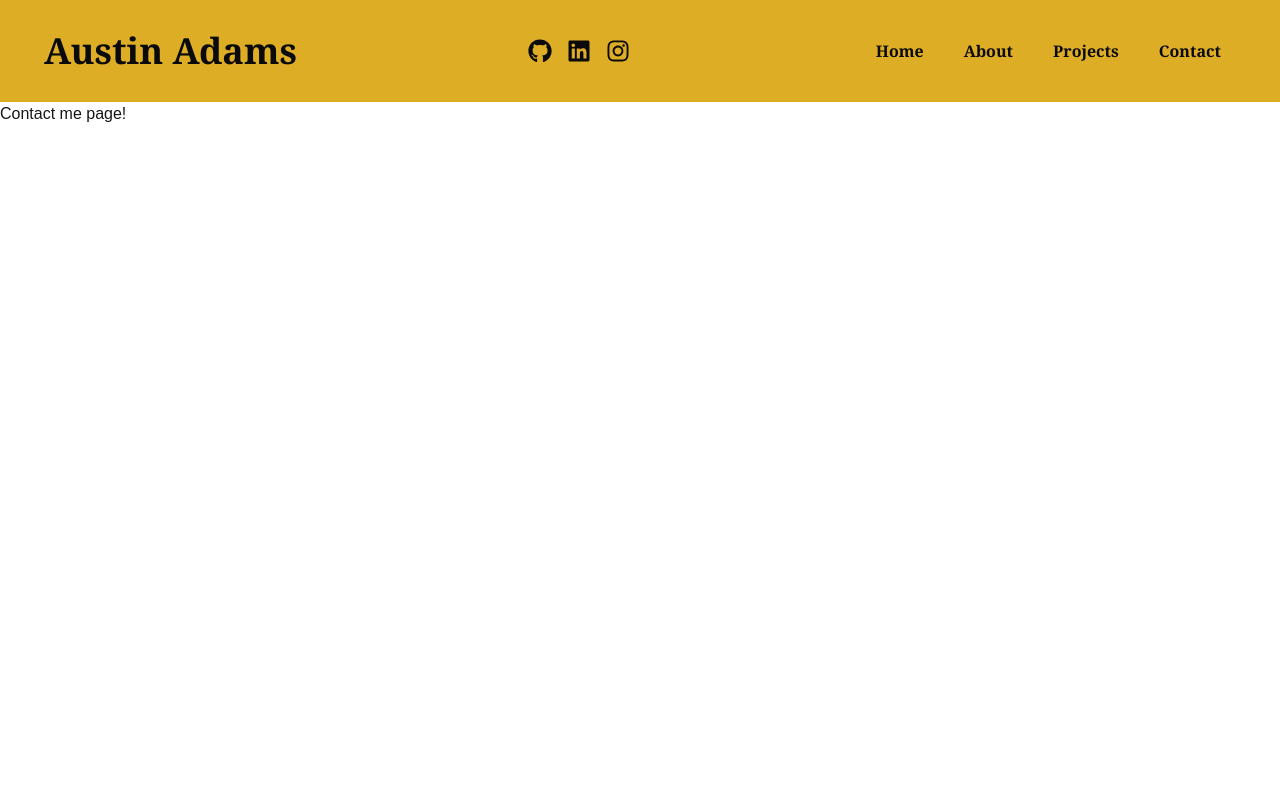
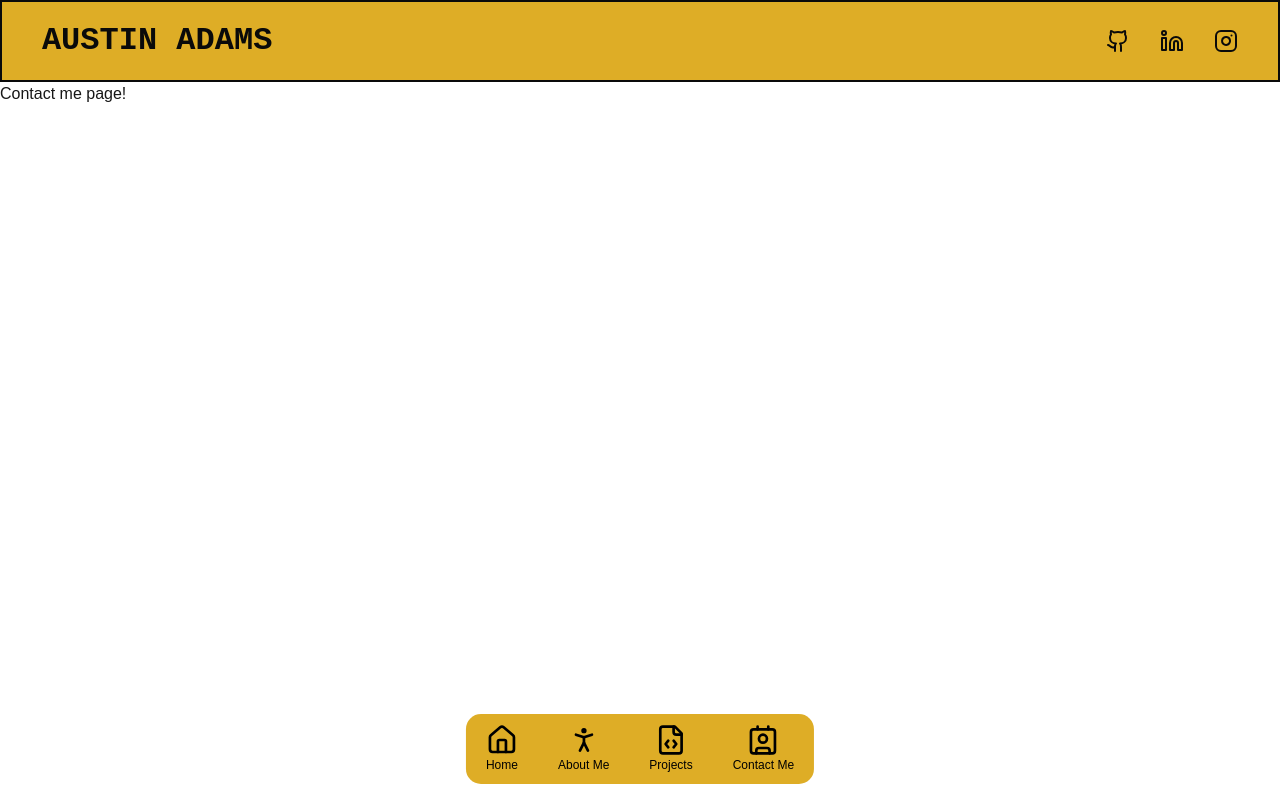
Before and after one commit to AustinSAdams/asa-website, a Next.js app in the folder site/: page /contact in a window 1280 px wide. Built offline with nearby package versions, Linux system fonts and the light colour scheme.

Commit message:
Header and Footer Updates
Header and Footer were updated with styling. Homepage Design comes next

```diff
--- /dev/null
+++ b/site/app/Homepage.css
@@ -0,0 +1,4 @@
+.home {
+    display: flex;
+    color: #a88900;
+}
--- a/site/app/components/Header.js
+++ /dev/null
@@ -1,92 +0,0 @@
-"use client";
-
-import Link from 'next/link';
-import { FaGithub, FaLinkedin, FaInstagram, FaBars, FaTimes } from 'react-icons/fa';
-import { useState } from 'react';
-
-export default function Header(){
-    const [isDropdownOpen, setIsDropdownOpen] = useState(false);
-
-    const menuButtons = [
-        { label: "Home", href: "/" },
-        { label: "About", href: "/about" },
-        { label: "Projects", href: "/projects" },
-        { label: "Contact", href: "/contact" },
-    ];
-
-    const socials = [
-        { icon: <FaGithub/>, href: "https://github.com/AustinSAdams" },
-        { icon: <FaLinkedin/>, href: "https://www.linkedin.com/in/austin-s-adams/" },
-        { icon: <FaInstagram/>, href: "https://www.instagram.com/austin_sa_2002/" },
-    ];
-
-
-    return (
-        <div className="header">
-            <Link
-                href="/"
-                style={{
-                    textAlign: 'left',
-                    marginRight: 'auto',
-                    paddingLeft: '20px',
-                    fontSize: '36px',
-                }}
-            >
-                <button>Austin Adams</button>
-            </Link>
-            <div className="social-icons">
-                {socials.map((item, index) => (
-                    <Link
-                        key={index}
-                        href={item.href}
-                        target="_blank"
-                        aria-label={item.ariaLabel}
-                        className="social-icon"
-                    >
-                        {item.icon}
-                    </Link>
-                ))}
-            </div>
-            <nav className={"nav-container"}>
-                {menuButtons.map((item,index) => (
-                    <Link
-                        key={index}
-                        href={item.href}
-                        className="nav-button"
-                        onClick={() => setIsMenuOpen(false)}
-                    >
-                        <button>{item.label}</button>
-                    </Link>
-                ))}
-            </nav>
-            <div className="dropdown-menu">
-            <svg
-                xmlns="http://www.w3.org/2000/svg"
-                width="28"
-                height="28"
-                viewBox="0 0 24 24"
-                fill="none"
-                stroke="currentColor"
-                strokeWidth="2"
-                strokeLinecap="round"
-                strokeLinejoin="round"
-            >
-                <line x1="3" y1="12" x2="21" y2="12"></line>
-                <line x1="3" y1="6" x2="21" y2="6"></line>
-                <line x1="3" y1="18" x2="21" y2="18"></line>
-            </svg>
-                <div className="dropdown-content">
-                    {menuButtons.map((item,index) => (
-                        <Link
-                            key={index}
-                            href={item.href}
-                            className="dropbtn"
-                        >
-                            <button>{item.label}</button>
-                        </Link>
-                    ))}
-                </div>
-            </div>
-        </div>
-    );
-}
--- /dev/null
+++ b/site/app/components/footer/Footer.css
@@ -0,0 +1,45 @@
+.footer {
+    display: flex;
+    background-color: #d99f00d9;
+    flex-grow: 1;
+    width: 100%;
+    max-width: fit-content;
+    border-top-left-radius: 15px;
+    border-top-right-radius: 15px;
+    border-bottom-left-radius: 15px;
+    border-bottom-right-radius: 15px;
+    padding: 10px 20px;
+    position: fixed;
+    bottom: 2%;
+    left: 50%;
+    transform: translateX(-50%);
+    z-index: 100;
+
+
+}
+
+.nav-container {
+    color: black;
+    display: flex;
+    flex-direction: space;
+    align-items: center;
+    gap: 40px;
+}
+
+.nav-button {
+    display: flex;
+    width: auto;
+    flex-direction: column;
+    align-items: center;
+    font-size: 75%;
+}
+
+.nav-button:hover {
+    color: rgb(119, 0, 0);
+}
+
+.nav-icon {
+    width: 32px;
+    align-items: center;
+    height: max-content;
+}
--- /dev/null
+++ b/site/app/components/footer/Footer.js
@@ -0,0 +1,32 @@
+"use client";
+
+import { useRouter } from 'next/navigation';
+import "./Footer.css";
+import { House, PersonStanding, FileCode, Contact } from 'lucide-react';
+
+export default function Footer(){
+    const router = useRouter();
+
+    const navButtons = [
+        { label: 'Home', href: './', icon: <House className="nav-icon"/> },
+        { label: 'About Me', href: './about', icon: <PersonStanding className="nav-icon"/> },
+        { label: 'Projects', href: './projects', icon: <FileCode className="nav-icon"/> },
+        { label: 'Contact Me', href: './contact', icon: <Contact className="nav-icon"/> },
+    ];
+
+    return (
+        <div className="footer">
+            <span className='nav-container'>
+                {navButtons.map((item) => (
+                    <button
+                        className='nav-button'
+                        onClick={()=>{router.push(item.href)}}
+                    >
+                        {item.icon}
+                        <span>{item.label}</span>
+                    </button>
+                ))}
+            </span>
+        </div>
+    );
+}
--- /dev/null
+++ b/site/app/components/header/Header.css
@@ -0,0 +1,41 @@
+
+.header{
+    background-color: #d99f00d9;
+    padding: 15px;
+    color: #0a0a0a;
+    display: flex;
+    align-items: center;
+    justify-content: space-evenly;
+    border-color: #0a0a0a;
+    border-width: 2px;
+}
+
+.header-name {
+    font-size: 200%;
+    font-family: "OCR A Std", monospace;
+    text-transform: uppercase;
+    font-weight: bold;
+    padding-left: 2%;
+}
+
+.social-container {
+    display: flex;
+    align-items: center;
+    gap: 30px;
+    margin-left: auto;
+    padding-right: 2%;
+}
+
+.social-icon {
+    color: #0a0a0a;
+    font-size: 24px;
+    transition: color 0.3s;
+}
+
+.social-icon:hover {
+    border-width: 2px;
+    border-color: #0a0a0a;
+    padding: 2px;
+    border-radius: 35%;
+    box-shadow: 0px 2px 15px rgba(0, 0, 0, 0.623);
+}
--- /dev/null
+++ b/site/app/components/header/Header.js
@@ -0,0 +1,32 @@
+"use client";
+
+import { useRouter } from 'next/navigation';
+import "./Header.css";
+import { Instagram, Linkedin, Github } from 'lucide-react';
+
+export default function Header(){
+    const router = useRouter();
+
+    const socials = [
+        { icon: <Github/>, href: "https://github.com/AustinSAdams" },
+        { icon: <Linkedin/>, href: "https://www.linkedin.com/in/austin-s-adams/" },
+        { icon: <Instagram/>, href: "https://www.instagram.com/austin_sa_2002/" },
+    ];
+
+    return (
+        <div className="header">
+            <button
+                className='header-name'
+                onClick={()=>{router.push('/')}}
+            >Austin Adams</button>
+            <div className="social-container">
+                {socials.map((item, index) => (
+                    <button
+                        className='social-icon'
+                        onClick={()=>{router.push(item.href)}}
+                    >{item.icon}</button>
+                ))}
+            </div>
+        </div>
+    );
+}
--- a/site/app/globals.css
+++ b/site/app/globals.css
@@ -25,120 +25,3 @@ body {
     text-wrap: balance;
   }
 }
-
-
-/* CSS styling for header */
-.header{
-  background-color: #d99f00d9;
-  padding: 24px;
-  color: #0a0a0a;
-  text-transform: uppercase;
-  font-family: "Georgia", serif;
-  font-weight: bold;
-  display: flex;
-  align-items: center;
-  justify-content: space-evenly;
-}
-.header .nav-container{
-  margin-left: auto;
-  padding-right: 20px;
-  display: flex;
-  gap: 10px;
-}
-.header .nav-button{
-  padding: 10px 15px;
-  font-size: 16px;
-  text-align: center;
-  cursor: pointer;
-  border-radius: 4px;
-  transition: color 0.3s;
-}
-.header .nav-button:hover{
-  background-color: #a77b00d9;
-  color: #460000d9;
-}
-
-.header .social-icons{
-  display: flex;
-  align-items: center;
-  gap: 15px;
-  margin: 0 20px;
-}
-
-.social-icons .social-icon {
-  color: #0a0a0a;
-  font-size: 24px;
-  transition: color 0.3s;
-}
-
-.social-icons .social-icon:hover {
-  color: #775701d9;
-}
-
-.header .dropdown-menu {
-  display: none;
-}
-
-.header .dropbtn {
-  padding: 16px;
-  font-size: 20px;
-  border: none;
-}
-
-/* Dropdown Content (Hidden by Default) */
-.header .dropdown-content {
-  background-color: #c28e00;
-  display: none;
-  position: absolute;
-  right: 0;
-  top: 100;
-  height: auto;
-  width: auto;
-  padding: 10px;
-  box-shadow: 0px 8px 16px 0px rgba(0,0,0,0.2);
-  z-index: 1s;
-  overflow: auto;
-}
-
-/* Links inside the dropdown */
-.header .dropdown-content button {
-  color: black;
-  padding: 12px 16px;
-  text-decoration: none;
-  display: block;
-}
-
-/* Change color of dropdown links on hover */
-.header .dropdown-content button:hover {
-  background-color: #775701d9;
-  color: #460000d9;
-}
-
-/* Show the dropdown menu on hover */
-.header .dropdown-menu:hover .dropdown-content {
-  display: block;
-}
-
-/* Styling for screens less than or equal to 869 */
-@media (max-width: 869px) {
-  .header {
-    padding: 10px;
-    height: auto;
-  }
-
-  .header .nav-container {
-    display: none;
-  }
-
-  .header .social-icons {
-    justify-content: center;
-    margin-right: auto;
-  }
-
-  .header .dropdown-menu {
-    display: flex;
-    padding: 10px;
-    border: none;
-  }
-
-}
--- a/site/app/layout.js
+++ b/site/app/layout.js
@@ -1,7 +1,7 @@
 import localFont from "next/font/local";
 import "./globals.css";
-import Header from "./components/Header";
-import Link from 'next/link';
+import Header from "./components/header/Header";
+import Footer from "./components/footer/Footer";
 
 const geistSans = localFont({
   src: "./fonts/GeistVF.woff",
@@ -27,6 +27,7 @@ export default function RootLayout({ children }) {
       >
         <Header/>
         {children}
+        <Footer/>
       </body>
     </html>
   );
--- a/site/app/page.js
+++ b/site/app/page.js
@@ -1,11 +1,11 @@
 /* Home Page Creation */
 import Image from 'next/image';
-import pageContent from '../public/pageContent.json';
+import "./Homepage.css";
 
 export default function Home() {
   return (
     <div className="home">
-      home
+
     </div>
   );
 }
--- a/site/package.json
+++ b/site/package.json
@@ -9,6 +9,7 @@
     "lint": "next lint"
   },
   "dependencies": {
+    "lucide-react": "^0.454.0",
     "next": "14.2.13",
     "react": "^18",
     "react-dom": "^18",
```
Also changed, not shown: site/public/pageContent.json (deleted, +0 -9 lines), 1 other file (tests, documents, lock files or other folders).
